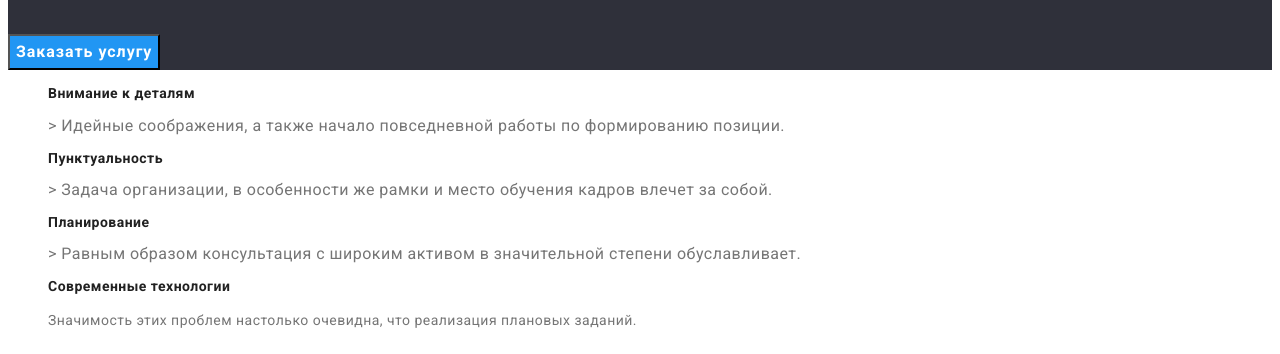
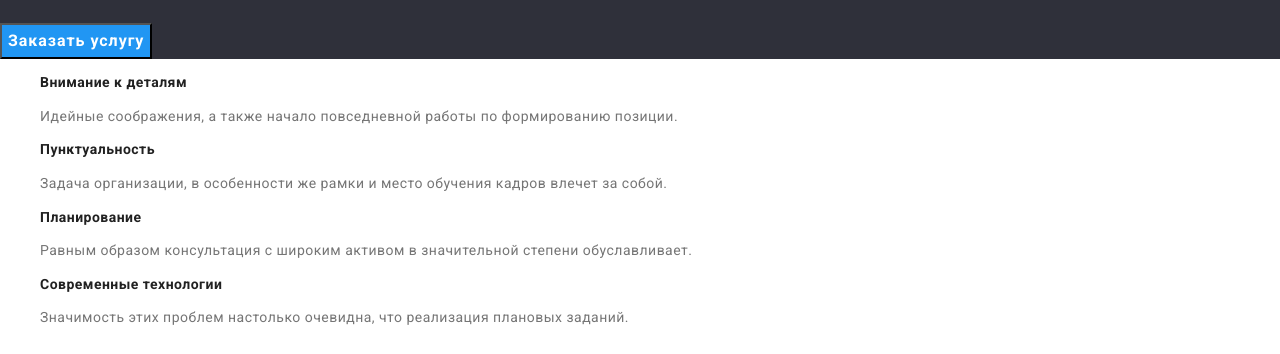
Before and after one commit to Oleksandra9/goit-markup-hw-03, a plain HTML site: page index.html in a window 1280 px wide. Shown: the part 289-643 px from the top of the page. Drawn offline with nearby package versions, Linux system fonts and the light colour scheme.

Commit message:
початок з 02

```diff
--- a/index.html
+++ b/index.html
@@ -11,6 +11,11 @@
       href="https://fonts.googleapis.com/css2?family=Raleway:wght@700&family=Roboto:wght@400;500;700;900&display=swap"
       rel="stylesheet"
     />
+    <link
+      rel="stylesheet"
+      href="https://cdnjs.cloudflare.com/ajax/libs/modern-normalize/1.1.0/modern-normalize.min.css"
+    />
+
     <link rel="stylesheet" href="./css/style.css" />
   </head>
   <body>
@@ -55,21 +60,21 @@
         <ul class="features-list list">
           <li>
             <h3 class="features-title">Внимание к деталям</h3>
-            <p class="features-text"></p>>
+            <p class="features-text">
               Идейные соображения, а также начало повседневной работы по
               формированию позиции.
             </p>
           </li>
           <li>
             <h3 class="features-title">Пунктуальность</h3>
-            <p class="features-text"></p>>
+            <p class="features-text">
               Задача организации, в особенности же рамки и место обучения кадров
               влечет за собой.
             </p>
           </li>
           <li>
             <h3 class="features-title">Планирование</h3>
-            <p class="features-text"></p>>
+            <p class="features-text">
               Равным образом консультация с широким активом в значительной
               степени обуславливает.
             </p>
```
Also changed, not shown: portfolio.html (+4 -0 lines).
